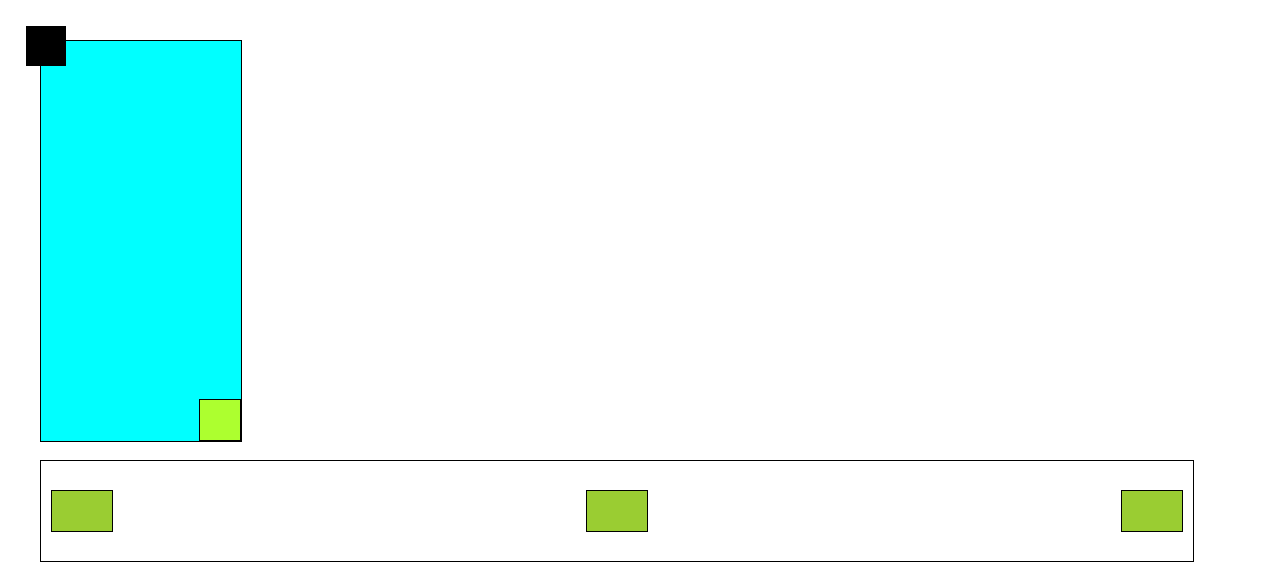
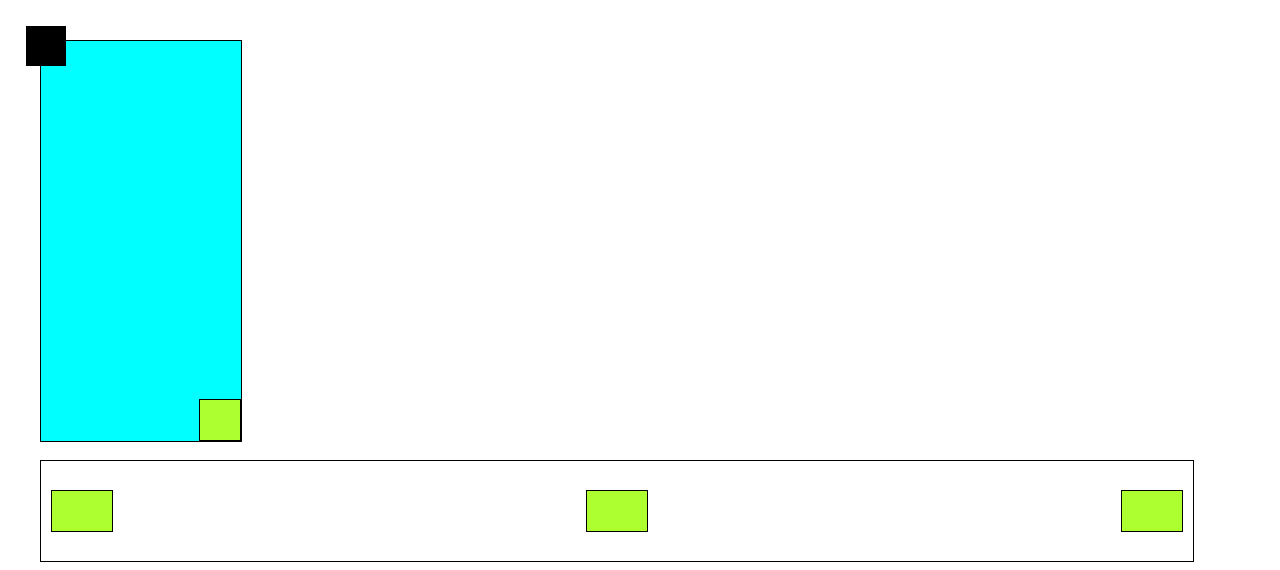
Before and after one commit to Liamkre/2024_2aWI_SWP, a plain HTML site: page Exercises/Übung06_2.html in a window 1280 px wide. Drawn offline with Linux system fonts and the light colour scheme.

Commit message:
Aufgabe06_3 fertig

```diff
--- a/Exercises/Übung06_2.css
+++ b/Exercises/Übung06_2.css
@@ -50,7 +50,7 @@
     .boxgreen {
         width: 40px;
         height: 40px;
-    background-color: yellowgreen;
+        background-color: greenyellow;
         display: flex;
         justify-content: space-between;
         border: 1px solid black;
```
Lines whose indentation alone changed are shown as unchanged.
